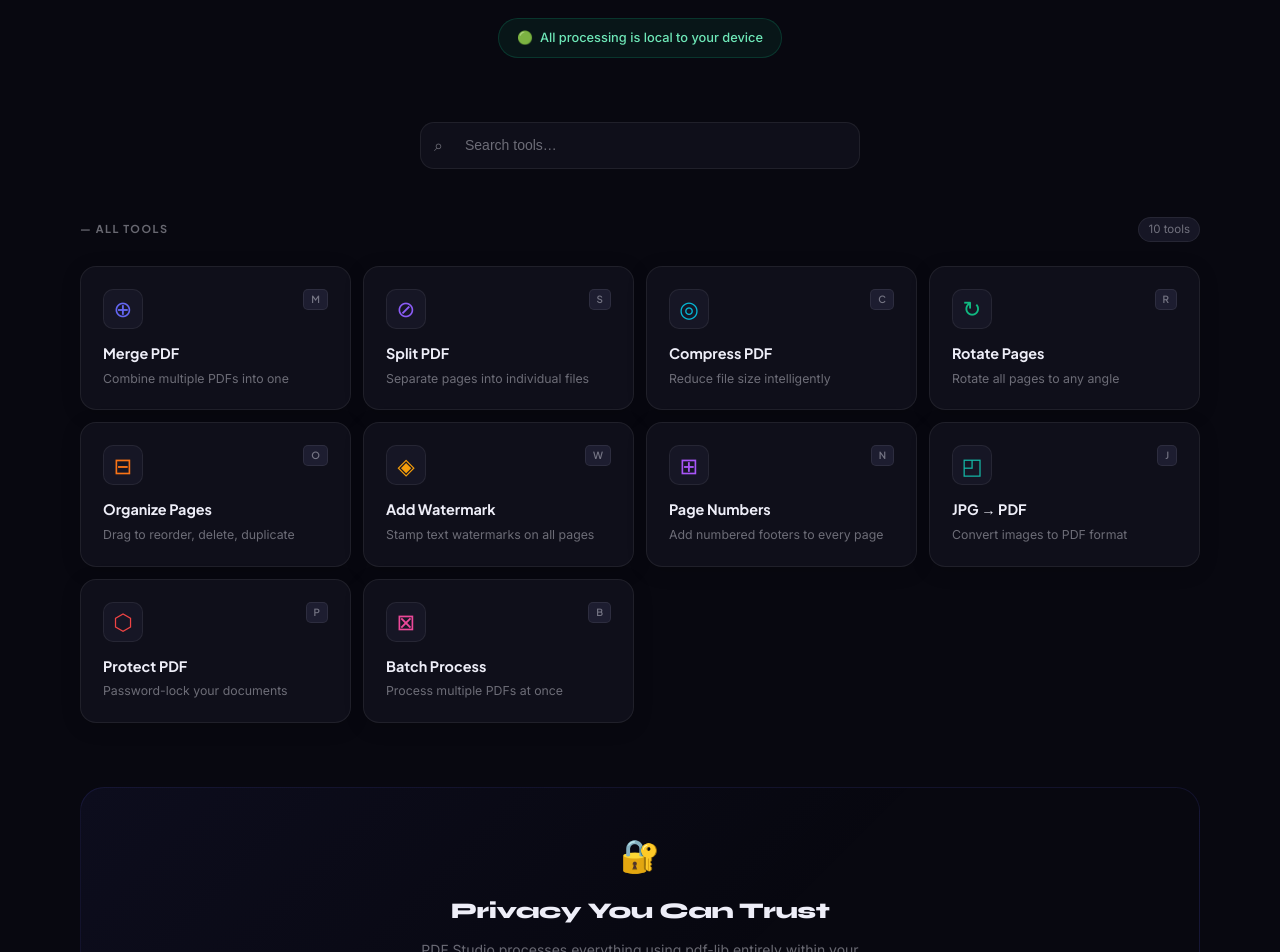
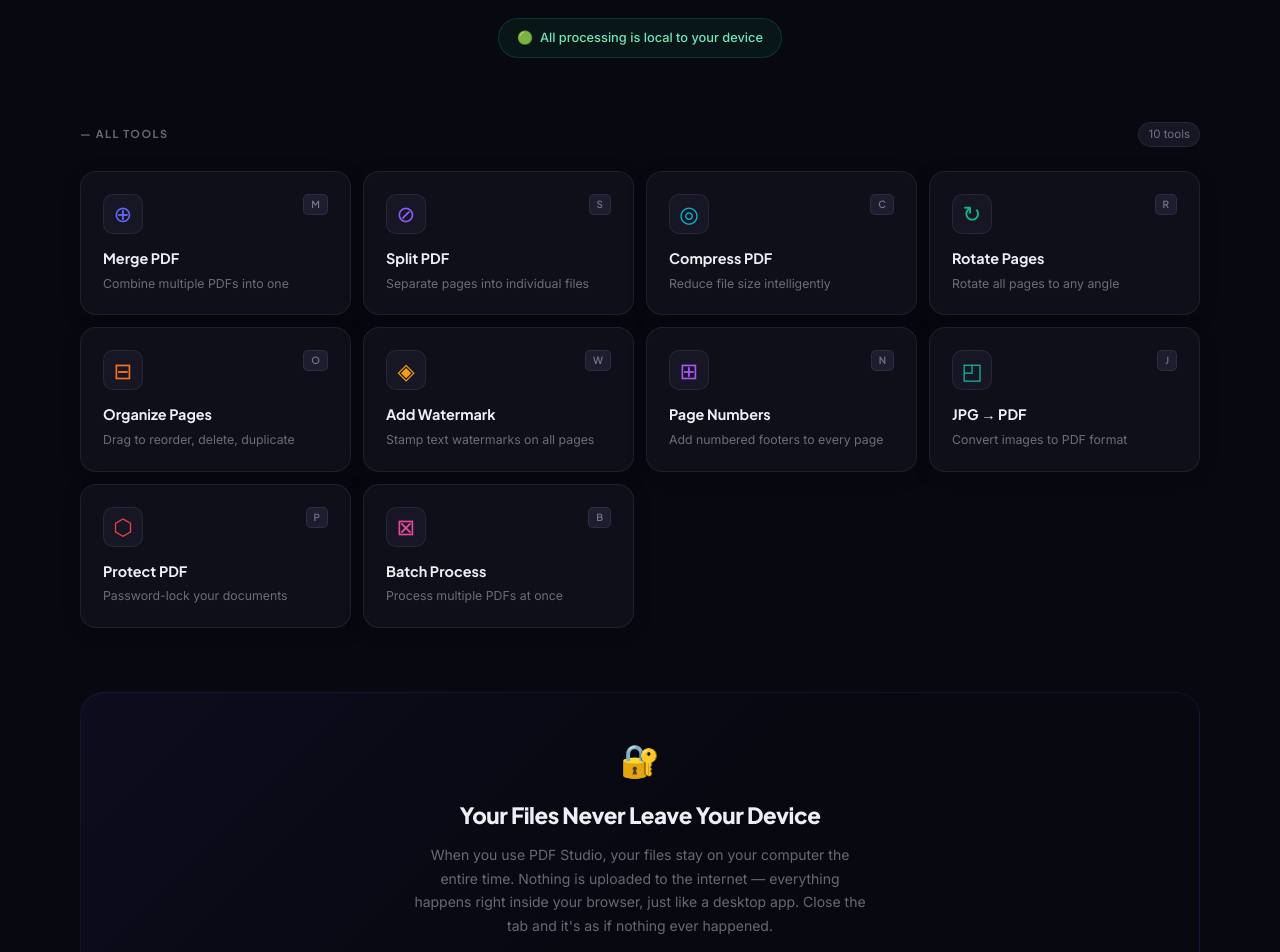
Before and after one commit to prateek7-codes/pdf-studio, a Next.js app: page / in a window 1280 px wide. Shown: the part 480-1432 px from the top of the page. Built offline with nearby package versions, Linux system fonts and the light colour scheme.

Commit message:
Update page.jsx

```diff
--- a/app/page.jsx
+++ b/app/page.jsx
@@ -1897,13 +1897,11 @@
 };
 
 
-// ─── HOME PAGE ─────────────────────────────────────────────────────────────────
+// ─── HOME PAGE ────────────────────────────────────────────────────────────────
+// REPLACE everything from line 1900 to line 1999 in your page.jsx with this.
+// (from "function HomePage" all the way to the closing brace before "// ─── TOOL PAGE WRAPPER")
+
 function HomePage({ onOpenTool, addToast }) {
-  const [search, setSearch] = useState("");
-  const filtered = search.trim()
-    ? TOOLS.filter(t => t.label.toLowerCase().includes(search.toLowerCase()) || t.desc.toLowerCase().includes(search.toLowerCase()))
-    : TOOLS;
-
   return (
     <>
       <div className="hero">
@@ -1922,25 +1920,13 @@
       </div>
 
       <div className="section">
-        <div className="search-wrap">
-          <span className="search-icon" aria-hidden>⌕</span>
-          <input
-            className="search-input"
-            placeholder="Search tools…"
-            value={search}
-            onChange={e => setSearch(e.target.value)}
-            aria-label="Search PDF tools"
-          />
-          {search && <button className="search-clear" onClick={() => setSearch("")} aria-label="Clear search">✕</button>}
-        </div>
-
         <div className="section-header">
           <span className="section-label">— All Tools</span>
-          <span className="section-count">{filtered.length} tools</span>
+          <span className="section-count">{TOOLS.length} tools</span>
         </div>
 
         <div className="tools-grid" role="list" aria-label="PDF tools">
-          {filtered.map((tool, i) => (
+          {TOOLS.map((tool, i) => (
             <div
               key={tool.id}
               className="tool-card fade-up"
@@ -1960,11 +1946,6 @@
               <span className="tool-arrow" aria-hidden>→</span>
             </div>
           ))}
-          {filtered.length === 0 && (
-            <div style={{ gridColumn: "1/-1", textAlign: "center", padding: "40px", color: "var(--muted)", fontSize: "0.875rem" }}>
-              No tools match "{search}"
-            </div>
-          )}
         </div>
       </div>
 
@@ -1975,14 +1956,20 @@
           borderRadius: "24px", padding: "44px 40px", textAlign: "center"
         }}>
           <div style={{ fontSize: "2rem", marginBottom: "14px" }}>🔐</div>
-          <h2 style={{ fontFamily: "Syne, sans-serif", fontSize: "1.4rem", fontWeight: 800, marginBottom: "10px", letterSpacing: "-0.02em" }}>
-            Privacy You Can Trust
+          <h2 style={{
+            fontFamily: "'Plus Jakarta Sans', sans-serif",
+            fontSize: "1.4rem", fontWeight: 800,
+            marginBottom: "10px", letterSpacing: "-0.02em"
+          }}>
+            Your Files Never Leave Your Device
           </h2>
           <p style={{ color: "var(--muted)", maxWidth: "460px", margin: "0 auto", lineHeight: 1.7, fontSize: "0.875rem" }}>
-            PDF Studio processes everything using pdf-lib entirely within your browser's JavaScript sandbox. No files are ever transmitted. Works offline. Open source.
+            When you use PDF Studio, your files stay on your computer the entire time.
+            Nothing is uploaded to the internet — everything happens right inside your browser,
+            just like a desktop app. Close the tab and it's as if nothing ever happened.
           </p>
           <div className="footer-features" style={{ marginTop: "24px" }}>
-            {["No uploads","No accounts","No tracking","Offline capable","Open source","Zero servers"].map(f => (
+            {["No uploads","No accounts","No tracking","Works offline","Free forever","Zero servers"].map(f => (
               <div className="footer-feature" key={f}>✓ {f}</div>
             ))}
           </div>
@@ -1994,10 +1981,9 @@
         <p>Privacy-first PDF toolkit · Powered by pdf-lib · Runs entirely in your browser</p>
         <div style={{ marginTop: 10, opacity: 0.6 }}>Press <kbd style={{ padding: "1px 6px", borderRadius: 4, border: "1px solid var(--border)", background: "var(--surface2)", fontSize: "0.7rem" }}>?</kbd> for keyboard shortcuts</div>
       </footer>
-        </>
+    </>
   );
 }
-
 
 // ─── TOOL PAGE WRAPPER ────────────────────────────────────────────────────────
 function ToolPage({ tool, onBack, addToast }) {
```
